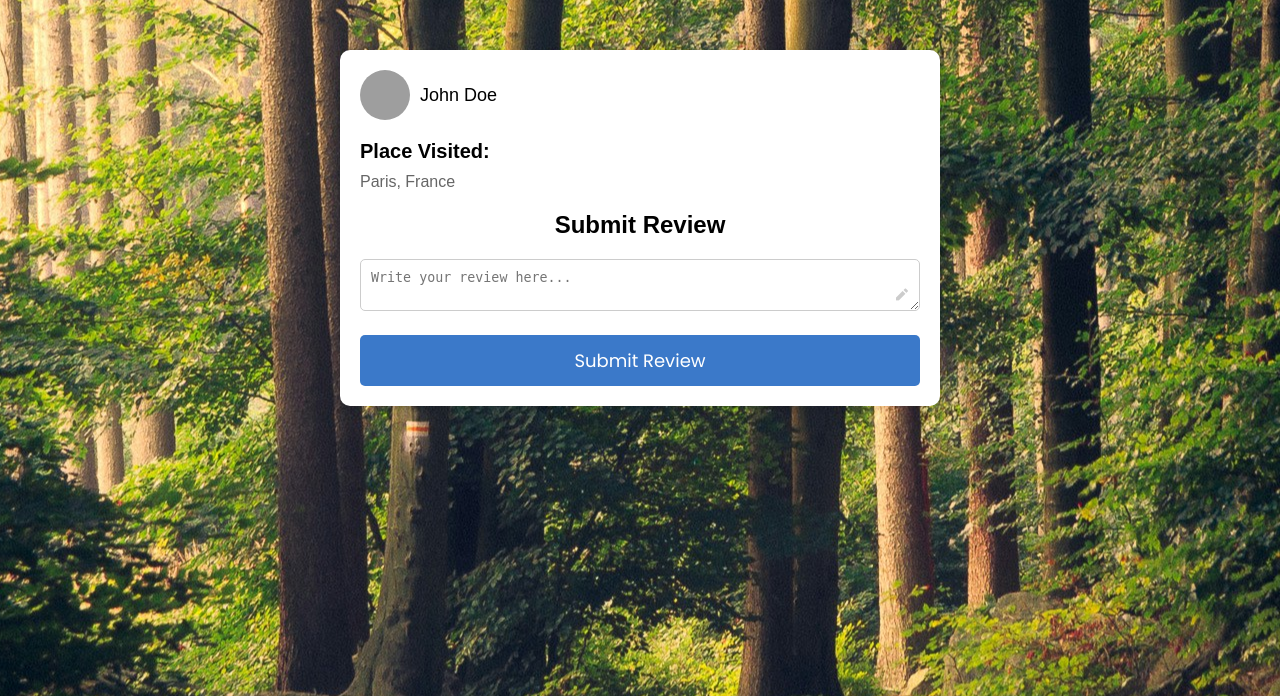
After one commit to shinojeattath/Travel-Together, a Django app: page /reviewpage in a window 1280 px wide. The commit adds this page. Shown: the top 696 px of the page. Run offline with Django 5.2, Linux system fonts and the light colour scheme; grey boxes are pictures that could not be loaded.

Commit message:
review page added

```diff
--- a/assets/login/css/home.css
+++ b/assets/login/css/home.css
@@ -2,7 +2,7 @@
 :root {
 
     --united-nations-blue: hsl(214, 56%, 58%);
-    --bright-navy-blue: hsl(214, 57%, 51%);
+    --bright-navy-blue: hwb(214 23% 21%);
     --spanish-gray: hsl(0, 0%, 60%);
     --black-coral: hsl(225, 8%, 42%);
     --oxford-blue: hsl(208, 97%, 12%);
@@ -760,6 +760,8 @@
       gap: 15px;
     }
 
+
+
     .tour-search-form .input-wrapper { margin-bottom: 0; }
 
     .tour-search-form .input-field { padding: 16px 20px; }
--- a/assets/login/css/styles.css
+++ b/assets/login/css/styles.css
@@ -269,6 +269,119 @@ img {
   font-size: 16px;
 }
 
+body {
+  font-family: Arial, sans-serif;
+  margin: 0;
+  padding: 0;
+  background-image: url("../img/login-bg.jpg");
+  background-size: fill;
+  background-position: center;
+}
+
+.review {
+  max-width: 600px;
+  margin: 50px auto;
+  background-color: #fff;
+  padding: 20px;
+  border-radius: 10px;
+  box-shadow: 0 0 10px rgba(0, 0, 0, 0.1);
+}
+
+/* Style for user details */
+.user-details {
+  display: flex;
+  align-items: center;
+  margin-bottom: 20px;
+}
+
+.profile-pic {
+  width: 50px;
+  height: 50px;
+  border-radius: 50%;
+  margin-right: 10px;
+}
+
+.username {
+  font-size: 18px;
+}
+
+
+.place-visited {
+  margin-bottom: 20px;
+}
+
+.place-visited h2 {
+  font-size: 20px;
+  margin-bottom: 10px;
+}
+
+.place-visited p {
+  font-size: 16px;
+  color: #666; /* Dark gray text color */
+}
+
+
+.review-form {
+  width: 100%;
+  min-height: 40px;
+}
+
+.review__title {
+  font-size: 24px;
+  margin-bottom: 20px;
+  text-align: center;
+}
+
+.review__inputs {
+  margin-bottom: 20px;
+}
+
+.review__box {
+  position: relative;
+}
+
+.review__input {
+  width: 100%;
+  padding: 10px;
+  border: 1px solid #ccc;
+  border-radius: 5px;
+  background-color: rgba(255, 255, 255, 0.2);
+  color: #fff;
+  outline: none;
+  transition: background-color 0.3s;
+  box-sizing: border-box;
+}
+
+.review__input:focus {
+  background-color: rgba(255, 255, 255, 0.3);
+}
+
+/* Style for icons */
+.ri-pencil-fill {
+  position: absolute;
+  right: 10px;
+  bottom: 12px;
+  color: #ccc;
+}
+
+/* Style for submit button */
+.review__button {
+  display: block;
+  width: 100%;
+  padding: 12px;
+  background-color: hwb(214 23% 21%);;
+  color: #fff;
+  border: none;
+  border-radius: 5px;
+  font-size: 18px;
+  cursor: pointer;
+  transition: background-color 0.3s;
+}
+
+.review__button:hover {
+  background-color: hwb(214 23% 44%);;
+}
+
 @media screen and (min-width: 576px) {
   .login {
     justify-content: center;
--- a/templates/Delhi.html
+++ b/templates/Delhi.html
@@ -176,6 +176,7 @@ Experience the dynamic charm and cultural diversity of New Delhi, India's vibran
             </div>
         </div>
         {% endfor %}
+        <a href="{% url 'reviewpage' %}" class="btn btn-primary">Add Review</a>
     </div>
       <section class="cta" id="contact">
         <div class="container">
--- a/templates/home.html
+++ b/templates/home.html
@@ -198,7 +198,7 @@
           <button class="btn btn-primary">More destintion</button>
         </div>
       </section>
-      <div class="review-section">
+      <section class="review-section">
         <h2>Customer Reviews</h2>
         <div class="reviews-container">
             <div class="review">
@@ -237,7 +237,7 @@
           <p class="review-text">"Vivamus sagittis lacus vel augue laoreet rutrum faucibus dolor auctor. Nullam quis risus eget urna mollis ornare vel eu leo."</p>
         </div>
         </div>
-    </div>
+      </section>
       <section class="cta" id="contact">
         <div class="container">
           <div class="cta-content">
--- /dev/null
+++ b/templates/reviewpage.html
@@ -0,0 +1,41 @@
+{% load static from static %}
+<!DOCTYPE html>
+<html lang="en">
+<head>
+    <meta charset="UTF-8">
+    <meta name="viewport" content="width=device-width, initial-scale=1.0">
+    <link rel="stylesheet" href="https://cdnjs.cloudflare.com/ajax/libs/remixicon/3.5.0/remixicon.css" crossorigin="">
+    <link rel="stylesheet" href="{% static 'login/css/styles.css' %}">
+
+    <title>Submit Review</title>
+</head>
+<body>
+    <div class="review">
+
+
+        <div class="user-details">
+            <img src="{% static 'login/img/lotus.jpg' %}" alt="Profile Picture" class="profile-pic">
+            <span class="username">John Doe</span>
+        </div>
+
+        <div class="place-visited">
+            <h2>Place Visited: </h2>
+            <p>Paris, France</p>
+        </div>
+
+        <form action="#" class="review-form" method="post">
+            {% csrf_token %}
+            <h1 class="review__title">Submit Review</h1>
+
+            <div class="review__inputs">
+                <div class="review__box">
+                    <textarea placeholder="Write your review here..." name="review" required class="review__input"></textarea>
+                    <i class="ri-pencil-fill"></i>
+                </div>
+            </div>
+
+            <button type="submit" class="review__button">Submit Review</button>
+        </form>
+    </div>
+</body>
+</html>
--- a/travel_app/urls.py
+++ b/travel_app/urls.py
@@ -13,6 +13,7 @@ urlpatterns = [
     path('Delhi',views.Delhi, name = 'Delhi'),
     path('profile',views.profile, name = 'profile'),
     path('cancel',views.cancelFunc,name='cancelFunc'),
+    path('reviewpage',views.reviewpage,name='reviewpage'),
 ]
 
 if settings.DEBUG:
--- a/travel_app/views.py
+++ b/travel_app/views.py
@@ -102,3 +102,6 @@ def cancelFunc(request):
     booked = get_object_or_404(travelling_user, name = username)
     booked.delete()
     return redirect('profile')
+
+def reviewpage(request):
+    return render(request, 'reviewpage.html')
```
